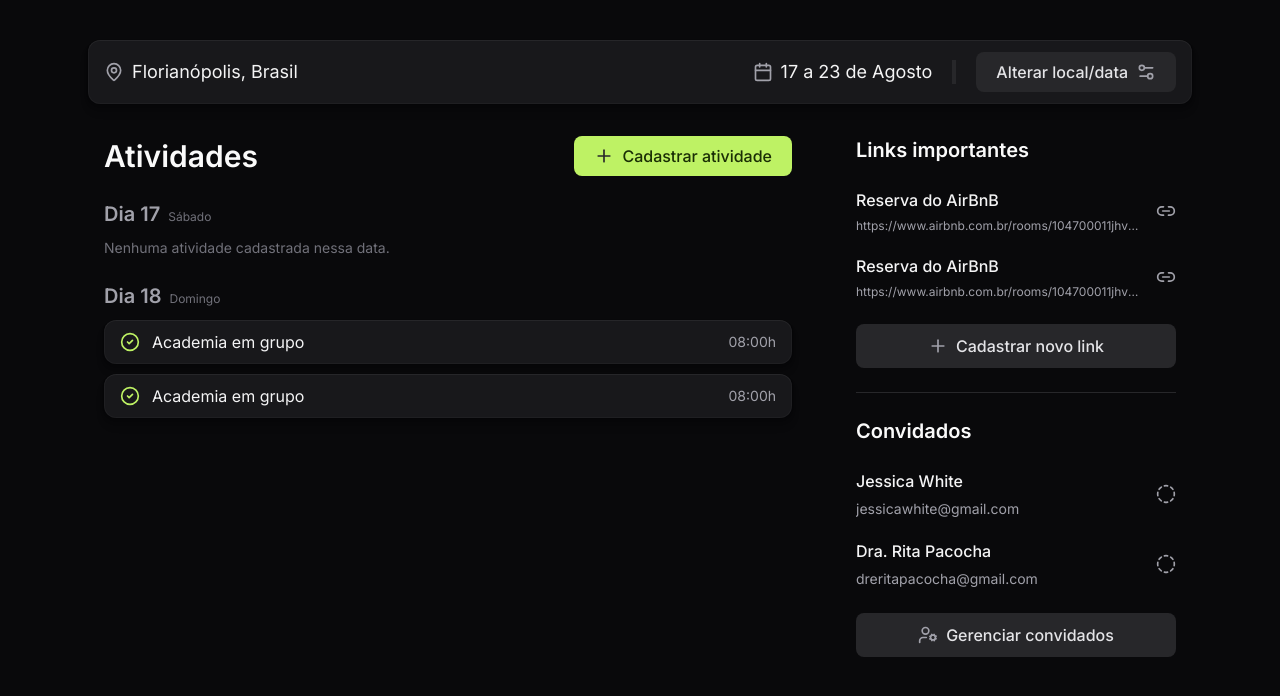
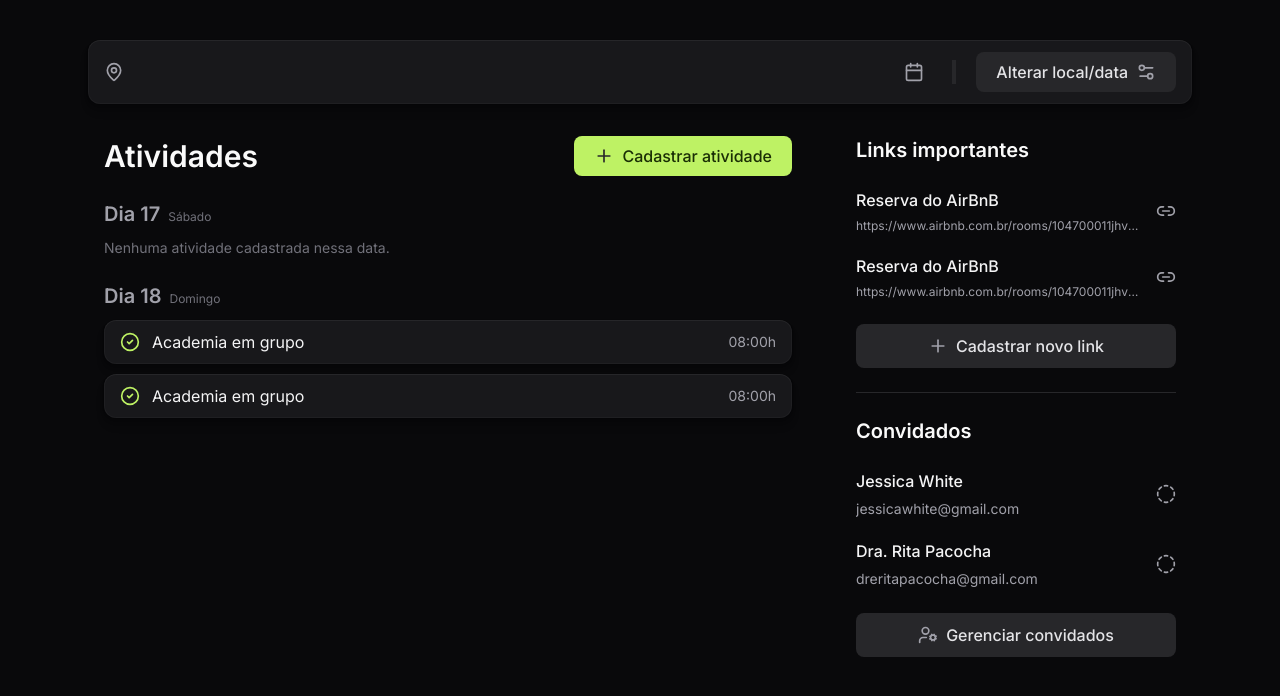
Before and after one commit to RiccettoDev/NLW-Journey-2024-frontend, a React (Vite) app: page /trips/1 in a window 1280 px wide. Shown: the top 696 px of the page. Built offline with nearby package versions, Linux system fonts and the light colour scheme; no server answers.

Commit message:
[frontend-pineapleSoccer]-feat- connected the frontend's destinationAndDateHeader with the api

```diff
--- a/src/pages/trip-details/destination-and-date-header.tsx
+++ b/src/pages/trip-details/destination-and-date-header.tsx
@@ -1,18 +1,42 @@
 import { Calendar, MapPin, Settings2 } from "lucide-react";
 import { Button } from "../../components/button";
+import { useParams } from 'react-router-dom'
+import { useEffect, useState } from "react";
+import { api } from "../../lib/axios";
+import { format } from "date-fns";
+
+interface TripProps {
+  id: string
+  destination: string
+  starts_at: string
+  ends_at: string
+  is_confirmed: boolean
+}
 
 export function DestinationAndDateHeader() {
+  const { tripId } = useParams()
+  const [trip, setTrip] = useState<TripProps | undefined>()
+
+  useEffect(() => {
+    api.get(`/trips/${tripId}`).then(response => setTrip(response.data.trip))
+  }, [tripId])
+
+  const displayedDate = trip ?
+    format(trip.starts_at, "d' de 'LLL")
+      .concat(' até ')
+      .concat(format(trip.ends_at, "d' de 'LLL")) : null
+
   return (
     <div className="px-4 h-16 rounded-xl bg-zinc-900 shadow-shape flex items-center justify-between">
       <div className="flex items-center gap-2">
         <MapPin className="size-5 text-zinc-400" />
-        <span className="text-lg text-zinc-100">Florianópolis, Brasil</span>
+        <span className="text-lg text-zinc-100">{trip?.destination}</span>
       </div>
 
       <div className="flex items-center gap-5">
         <div className="flex items-center gap-2">
           <Calendar className="size-5 text-zinc-400" />
-          <span className="text-lg text-zinc-100">17 a 23 de Agosto</span>
+          <span className="text-lg text-zinc-100">{displayedDate}</span>
         </div>
 
         <div className='w-px h-6 bg-zinc-800 p-0.5' />
```
